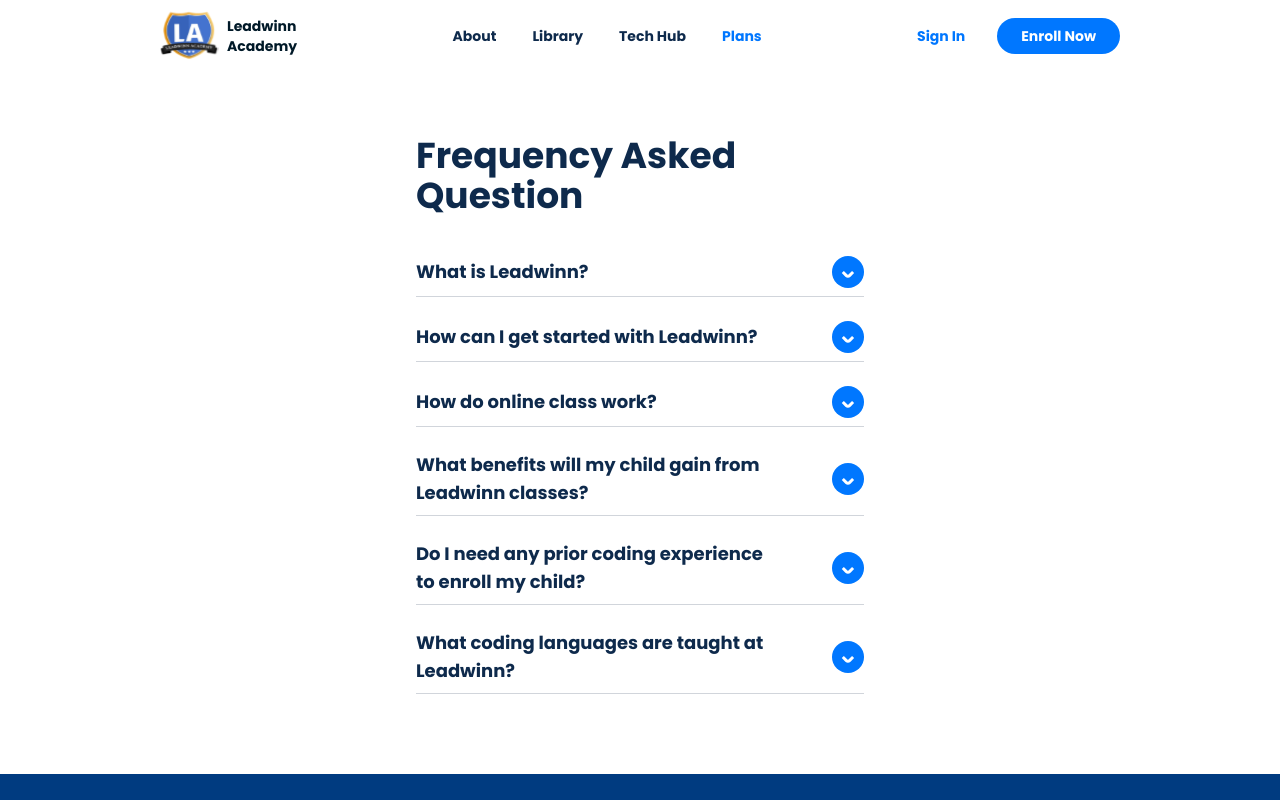
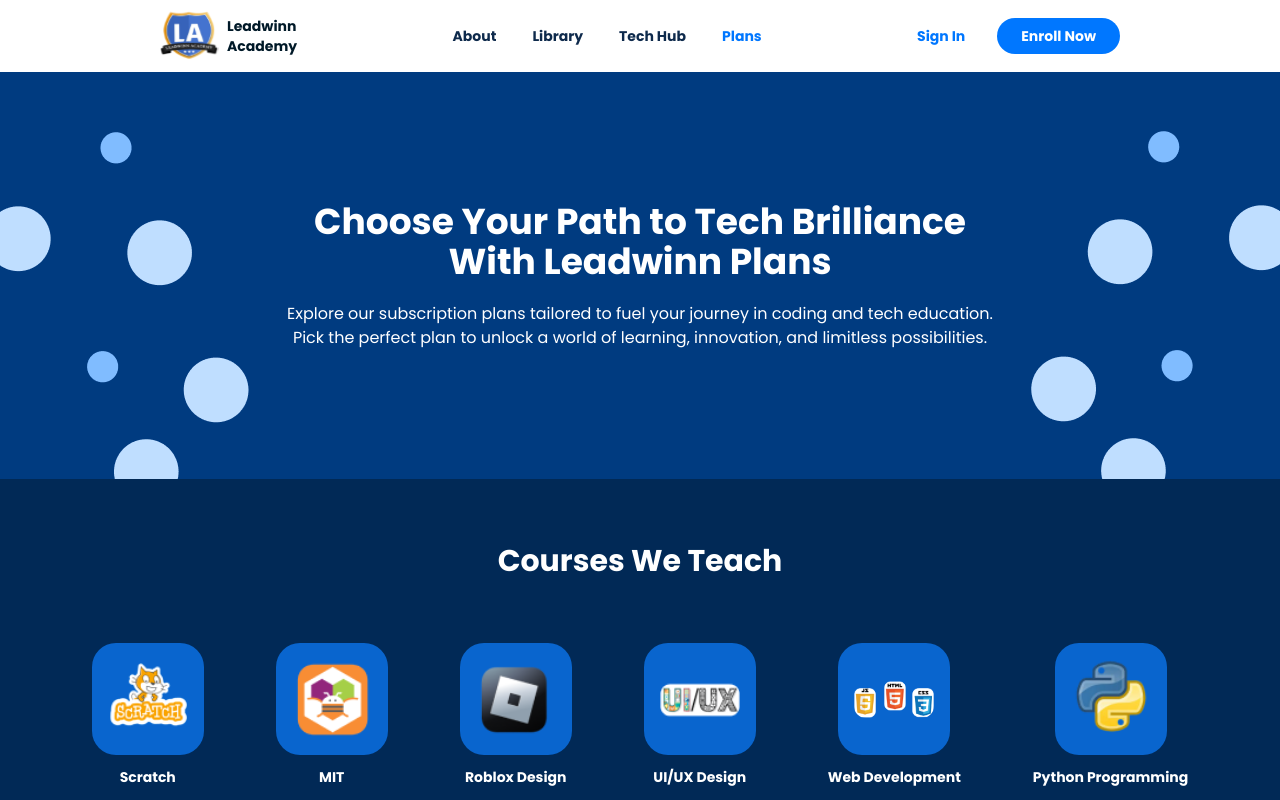
Before and after one commit to Adeleyeha-17/Leadwinn-Academy, a React (Vite) app: page /plans in a window 1280 px wide. Shown: the top 800 px of the page. Built offline with nearby package versions, Linux system fonts and the light colour scheme; no server answers.

Commit message:
created the plan courses section

```diff
--- /dev/null
+++ b/src/components/Path/Path.tsx
@@ -0,0 +1,27 @@
+import planLeft from "../../assets/left-plan.png"
+import planRight from "../../assets/right-plan.png"
+
+export const Path:React.FC = () => {
+  return (
+    <div>
+      <div className="bg-footer-blue flex flex-col justify-center items-center w-full h-full py-[6rem] xl:py-[8.1rem] text-white font-poppins relative">
+        <img src={planLeft} className="hidden lg:flex h-[18rem] xl:h-[23.5rem] absolute xl:top-8 left-0 bottom-0"/>
+        <img src={planRight} className="hidden lg:flex h-[18rem] xl:h-[23.5rem] absolute xl:top-8 right-0 bottom-0"/>
+        <h1 className="text-base sm:text-2xl xl:text-4xl w-[19rem] sm:w-[45rem] font-semibold mb-5 text-center">
+        Choose Your Path to Tech Brilliance With Leadwinn Plans
+        </h1>
+
+        <h4 className="text-xs sm:text-sm xl:text-base w-[20rem] sm:w-[40rem] xl:w-[46rem] text-center">
+         <p className="max-sm:mb-3">
+         Explore our subscription plans tailored to fuel your journey in coding and tech education.
+         </p>
+         <p>
+         Pick the perfect plan to unlock a world of learning, innovation, and limitless possibilities.
+         </p>
+        </h4>
+
+
+      </div>
+    </div>
+  )
+}
--- /dev/null
+++ b/src/components/Path/index.tsx
@@ -0,0 +1,3 @@
+import { Path } from "./Path"
+
+export default Path;
--- /dev/null
+++ b/src/components/PlanCourses/PlanCourses.tsx
@@ -0,0 +1,60 @@
+import mitImage from "../../assets/mit-img.png"
+import pythonImage from "../../assets/python-img.png"
+import robloxImage from "../../assets/roblox-img.png"
+import scratchImage from "../../assets/scratch-img.png"
+import uiImage from "../../assets/ui-img.png"
+import webImage from "../../assets/web-img.png"
+
+
+export const PlanCourses = () => {
+
+   type PlanCourses = {
+      heading: string;
+      overlayImg: string;
+   }
+
+   const courses: PlanCourses[] = [
+      {
+         heading: "Scratch",
+         overlayImg: scratchImage
+      },
+      {
+         heading: "MIT",
+         overlayImg: mitImage
+      }, {
+         heading: "Roblox Design",
+         overlayImg: robloxImage
+      }, {
+         heading: "UI/UX Design",
+         overlayImg: uiImage
+      }, {
+         heading: "Web Development",
+         overlayImg: webImage
+      },
+      {
+         heading: "Python Programming",
+         overlayImg: pythonImage
+
+      }
+   ]
+
+
+
+   return (
+      <div className="bg-home-gra flex flex-col justify-center items-center w-full h-full py-[4rem] text-white font-poppins relative overflow-hidden">
+         <h4 className="text-3xl font-semibold mb-7">Courses We Teach</h4>
+
+         <div className="flex">
+            {courses.map((plans, index) => (
+               <div key={index} className="p-4 xl:p-9">
+                  <div className="bg-plans-gra flex items-center justify-center h-[5rem] lg:h-[7rem] lg w-[5rem] lg:w-[7rem] rounded-3xl mx-auto">
+                     <img src={plans.overlayImg} alt={plans.heading} className="w-[4rem] xl:w-[5rem] rounded-xl" />
+                  </div>
+                  <h4 className="max-lg:w-[4rem] text-center text-xs xl:text-sm font-semibold mt-3 mx-auto">{plans.heading}</h4>
+               </div>
+            ))}
+         </div>
+
+      </div>
+   )
+}
--- /dev/null
+++ b/src/components/PlanCourses/index.tsx
@@ -0,0 +1,3 @@
+import { PlanCourses } from "./PlanCourses"
+
+export default PlanCourses
--- a/src/pages/Plans.tsx
+++ b/src/pages/Plans.tsx
@@ -1,10 +1,19 @@
 import { motion } from "framer-motion"
 import Faq from "../components/Faq"
+import Path from "../components/Path"
+import PlanCourses from "../components/PlanCourses"
 
 export const Plans = () => {
   return (
-    <motion.div initial={{opacity: 0}} animate={{opacity: 1}} exit={{opacity: 0}} transition={{duration: 2.5}} className="flex flex-col justify-between md:px-12 md:py-6 px-5 xl:px-40 md:max-lg:max-w-6xl lg:max-xl:max-w-7xl font-poppins">
+    <motion.div initial={{opacity: 0}} animate={{opacity: 1}} exit={{opacity: 0}} transition={{duration: 2.5}} className="font-poppins">
+      <Path />
+
+      <PlanCourses />
+      <div className="flex flex-col justify-between md:px-12 md:py-6 px-5 xl:px-40 md:max-lg:max-w-6xl lg:max-xl:max-w-7xl font-poppins">
+
       <Faq />
+      </div>
+
     </motion.div>
   )
 }
--- a/tailwind.config.js
+++ b/tailwind.config.js
@@ -27,7 +27,9 @@ export default {
         "home-gra-2" : "#2587F7",
         "test-gra" : "#0965CE",
         "test-gra-2" : "#01152C",
-        "courses" : "#0E2A4C"
+        "courses" : "#0E2A4C",
+        "plans-gra" : "#0965CE",
+        "plans-gra-2" : "#409BFF"
       },
       backgroundImage: {
         "desktop" : "url(./assets/desktop.png)",
```
Also changed, not shown: src/assets/left-plan.png (added), src/assets/right-plan.png (added).
